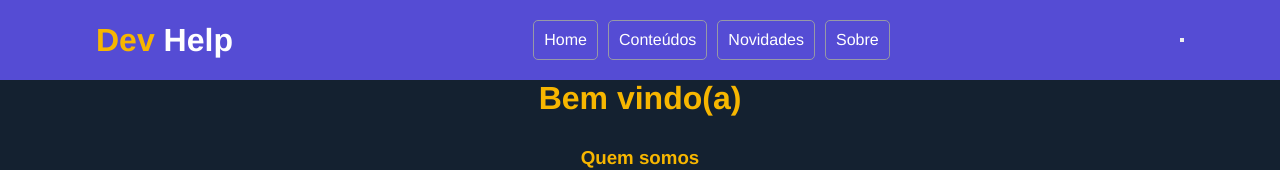
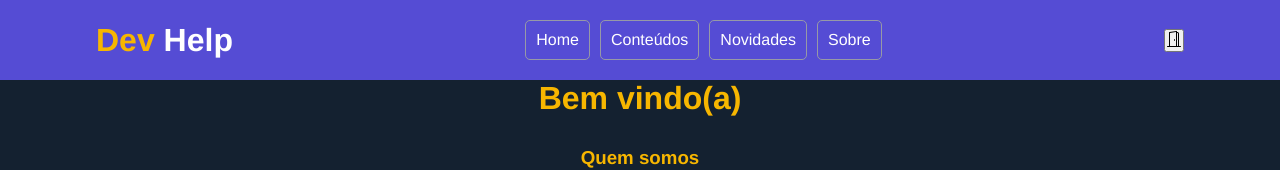
Before and after one commit to alvesskaio/devHelper, a website: page home.html in a window 1280 px wide. Shown: the top 170 px of the page. Drawn offline with Linux system fonts and the light colour scheme.

Commit message:
Atualização

```diff
--- a/home.html
+++ b/home.html
@@ -25,7 +25,10 @@
                 <a class="cabecalhoPrincipal-nav-link" href="">Sobre</a>
             </nav>
 
-            <button><i class="bi bi-door-open"></i></button>
+            <button><svg xmlns="http://www.w3.org/2000/svg" width="16" height="16" fill="currentColor" class="bi bi-door-open" viewBox="0 0 16 16">
+                <path d="M8.5 10c-.276 0-.5-.448-.5-1s.224-1 .5-1 .5.448.5 1-.224 1-.5 1z"/>
+                <path d="M10.828.122A.5.5 0 0 1 11 .5V1h.5A1.5 1.5 0 0 1 13 2.5V15h1.5a.5.5 0 0 1 0 1h-13a.5.5 0 0 1 0-1H3V1.5a.5.5 0 0 1 .43-.495l7-1a.5.5 0 0 1 .398.117zM11.5 2H11v13h1V2.5a.5.5 0 0 0-.5-.5zM4 1.934V15h6V1.077l-6 .857z"/>
+              </svg></button>
         </div>
 
     </header>
```
